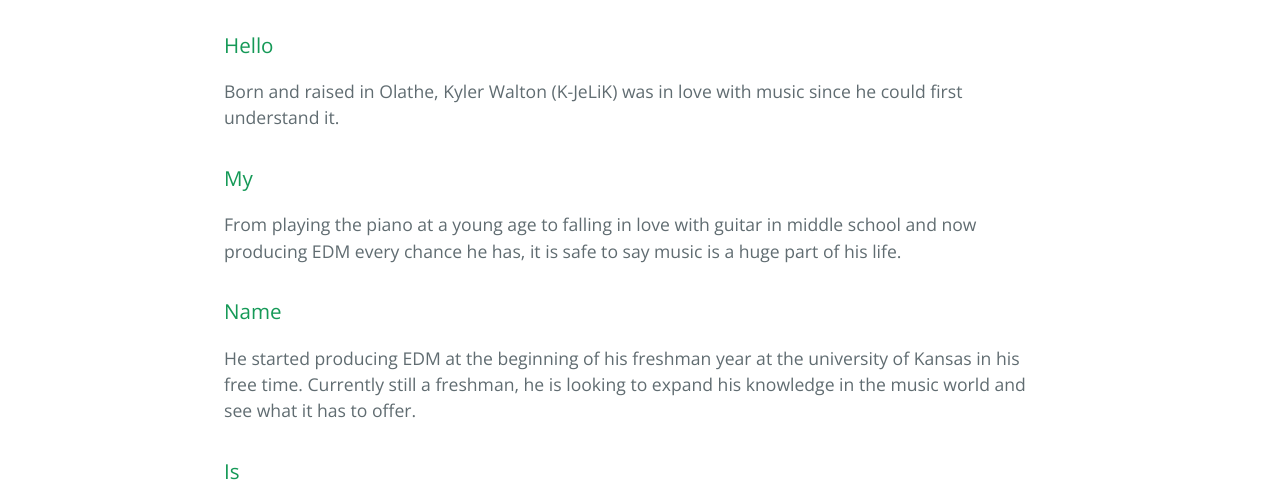
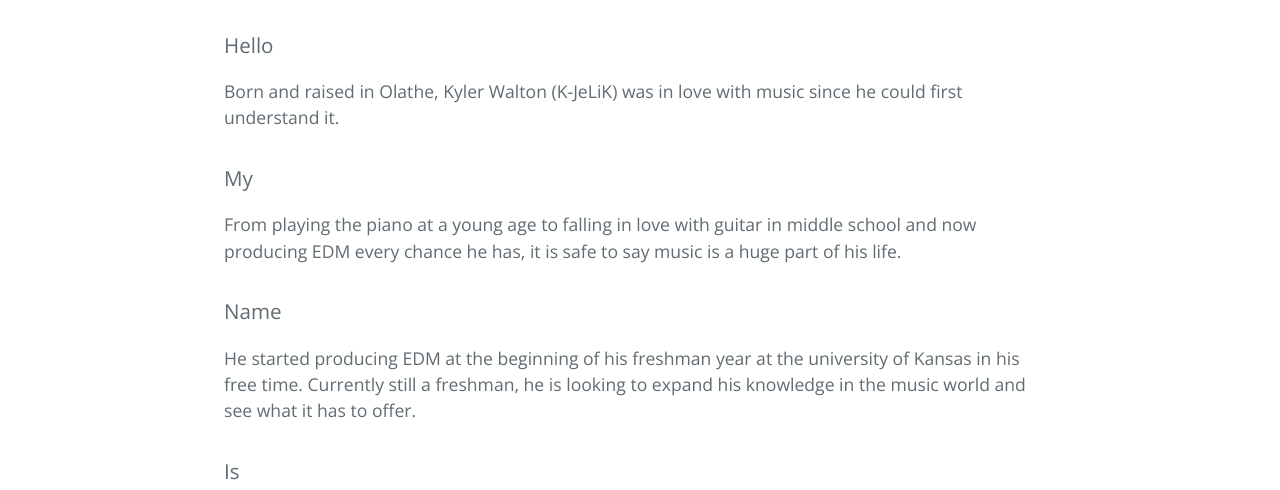
Before and after one commit to k-jelik/k-jelik.github.io, a plain HTML site: page index.html in a window 1280 px wide. Shown: the part 319-809 px from the top of the page. Drawn offline with nearby package versions, Linux system fonts and the light colour scheme.

Commit message:
Update stylesheet.css

```diff
--- a/stylesheets/stylesheet.css
+++ b/stylesheets/stylesheet.css
@@ -111,7 +111,7 @@ a {
   margin-top: 2rem;
   margin-bottom: 1rem;
   font-weight: normal;
-  color: #159957; }
+  color: #606c71; }
 .main-content p {
   margin-bottom: 1em; }
 .main-content code {
```
